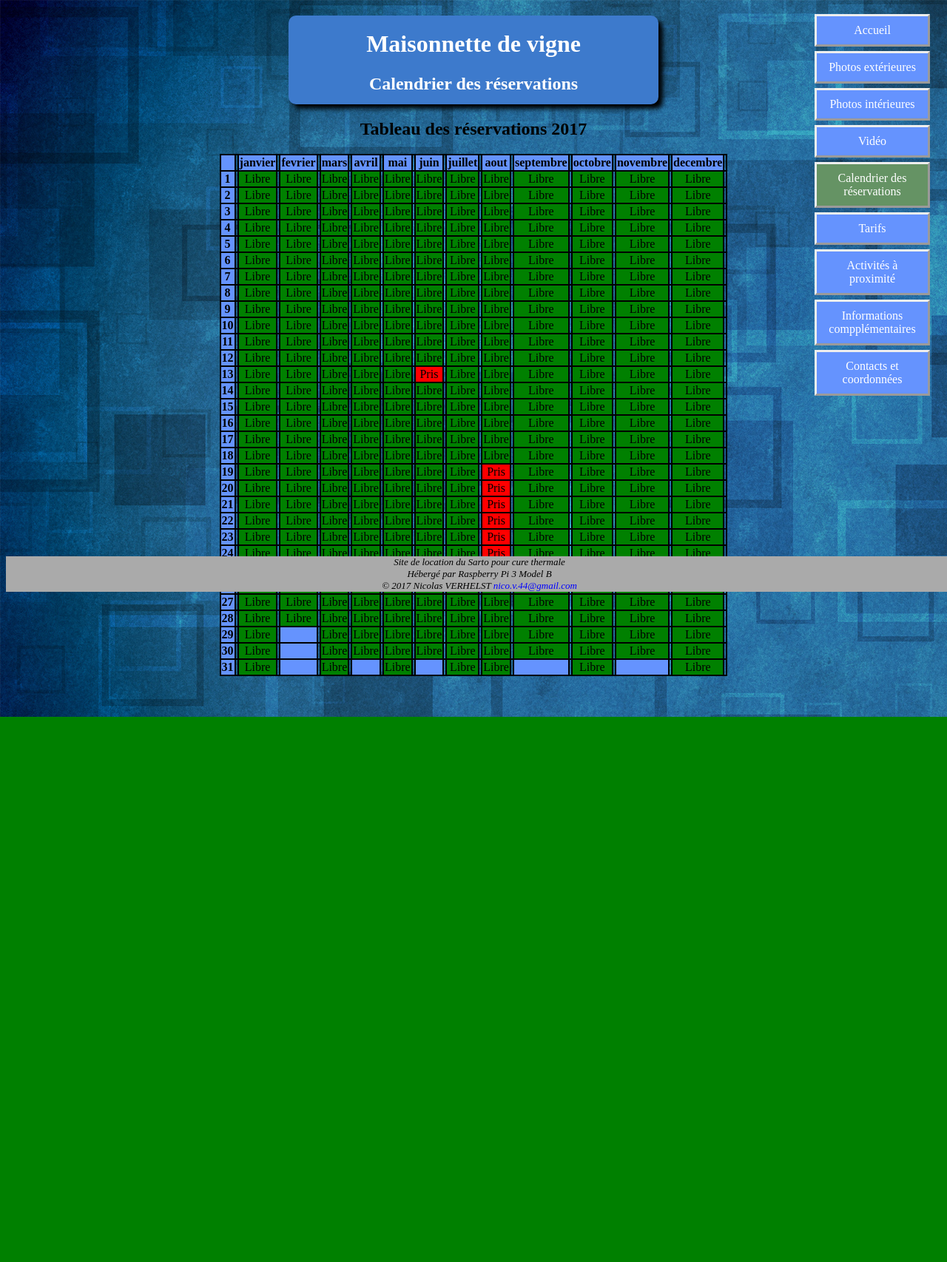
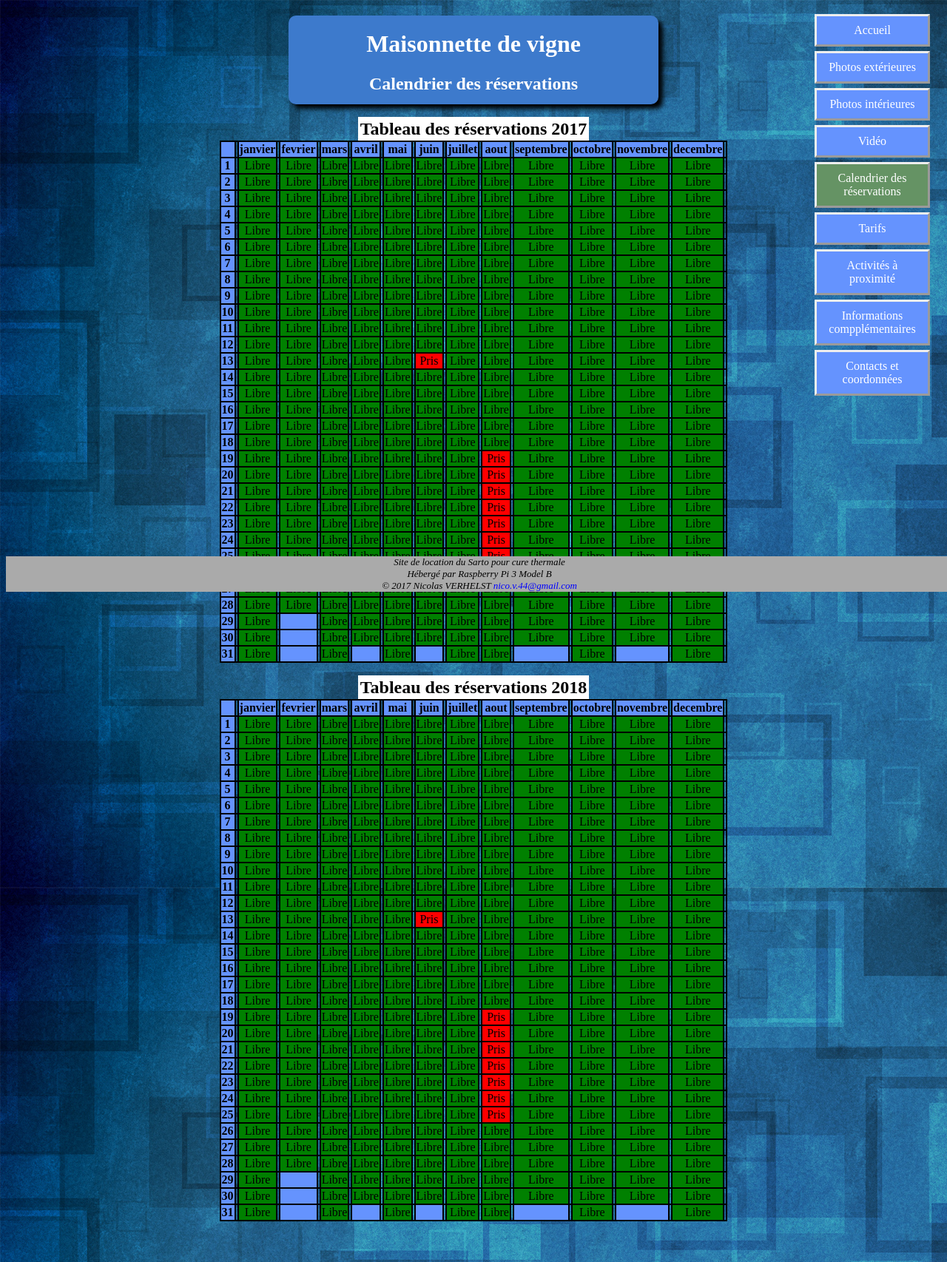
Before and after one commit to nicovv44/SiteSarto, a PHP site: page /calendrierResa.php in a window 1280 px wide. Shown: the whole page at 74% size. Before the commit the page ends 969 px from the top, so only its background shows below. Run offline with PHP 8.4, Linux system fonts and the light colour scheme.

Commit message:
Amelioration disposition photos, ajout calendrier 2018 et ajout titre par année

```diff
--- /dev/null
+++ b/calendrier2018.csv
@@ -0,0 +1,32 @@
+,janvier,fevrier,mars,avril,mai,juin,juillet,aout,septembre,octobre,novembre,decembre
+1,0,0,0,0,0,0,0,0,0,0,0,0
+2,0,0,0,0,0,0,0,0,0,0,0,0
+3,0,0,0,0,0,0,0,0,0,0,0,0
+4,0,0,0,0,0,0,0,0,0,0,0,0
+5,0,0,0,0,0,0,0,0,0,0,0,0
+6,0,0,0,0,0,0,0,0,0,0,0,0
+7,0,0,0,0,0,0,0,0,0,0,0,0
+8,0,0,0,0,0,0,0,0,0,0,0,0
+9,0,0,0,0,0,0,0,0,0,0,0,0
+10,0,0,0,0,0,0,0,0,0,0,0,0
+11,0,0,0,0,0,0,0,0,0,0,0,0
+12,0,0,0,0,0,0,0,0,0,0,0,0
+13,0,0,0,0,0,1,0,0,0,0,0,0
+14,0,0,0,0,0,0,0,0,0,0,0,0
+15,0,0,0,0,0,0,0,0,0,0,0,0
+16,0,0,0,0,0,0,0,0,0,0,0,0
+17,0,0,0,0,0,0,0,0,0,0,0,0
+18,0,0,0,0,0,0,0,0,0,0,0,0
+19,0,0,0,0,0,0,0,1,0,0,0,0
+20,0,0,0,0,0,0,0,1,0,0,0,0
+21,0,0,0,0,0,0,0,1,0,0,0,0
+22,0,0,0,0,0,0,0,1,0,0,0,0
+23,0,0,0,0,0,0,0,1,0,0,0,0
+24,0,0,0,0,0,0,0,1,0,0,0,0
+25,0,0,0,0,0,0,0,1,0,0,0,0
+26,0,0,0,0,0,0,0,0,0,0,0,0
+27,0,0,0,0,0,0,0,0,0,0,0,0
+28,0,0,0,0,0,0,0,0,0,0,0,0
+29,0,,0,0,0,0,0,0,0,0,0,0
+30,0,,0,0,0,0,0,0,0,0,0,0
+31,0,,0,,0,,0,0,,0,,0
--- a/calendrierResa.php
+++ b/calendrierResa.php
@@ -30,12 +30,13 @@
 
 
 
-		<h2 class="titreTableauResa">Tableau des réservations 2017</h2>
+
 		<div class="tableauxResa">
+			<h2 class="titreTableauResa"><span>Tableau des réservations 2017</span></h2>
 			<?php
 				$filename = 'calendrier2017.csv';
-				echo "<table>";
 				if (($handle = fopen($filename, "r")) !== FALSE) {
+					echo "<table>";
 					while (($data = fgetcsv($handle, 1000, ",")) !== FALSE) {
 						$num = count($data);
 						echo "<tr>";
@@ -53,8 +54,11 @@
 						echo "</tr>";
 					}
 					fclose($handle);
+					echo "</table>";
 				}
-				echo "</table>";
+				else {echo "<p style='color : red;'>Fichier $filename non  trouvé.</p>";}
+
+
 
 				echo "<style>
 					table{
@@ -73,6 +77,53 @@
 					}
 				</style>";
 			?>
+
+			<h2 class="titreTableauResa"><span>Tableau des réservations 2018</span></h2>
+			<?php
+				$filename = 'calendrier2018.csv';
+				if (($handle = fopen($filename, "r")) !== FALSE) {
+					echo "<table>";
+					while (($data = fgetcsv($handle, 1000, ",")) !== FALSE) {
+						$num = count($data);
+						echo "<tr>";
+						for ($c=0; $c < $num; $c++) {
+							if($data[$c] === '0'){
+								echo "<td style='background-color: green'>" . "Libre" . "<td/>";
+							}
+							else if($data[$c] === '1' && $c!=0){
+								echo "<td style='background-color: red'>" . "Pris" . "<td/>";
+							}
+							else if(!($data[$c] === ' ')){
+								echo "<td style='background-color: rgb(101,147,254); font-weight: bold;'>" . $data[$c] . "<td/>";
+							}
+						}
+						echo "</tr>";
+					}
+					fclose($handle);
+					echo "</table>";
+				}
+				else {echo "<p style='color : red;'>Fichier $filename non  trouvé.</p>";}
+
+
+
+				echo "<style>
+					table{
+						border-collapse: collapse;
+						text-align: center;
+						margin: auto;
+					}
+					tr{
+						border: 2px solid black;
+					}
+					th{
+						border: 2px solid black;
+					}
+					td{
+						border: 2px solid black;
+					}
+				</style>";
+			?>
+
 		</div>
 
 
--- a/index.php
+++ b/index.php
@@ -36,7 +36,7 @@
 		<footer>
 			Site de location du Sarto pour cure thermale<br/>
 			Hébergé par Raspberry Pi 3 Model B<br/>
-			&copy; 2017 Nicolas VERHELST <a href="mailto:nico.v.44@gmail.com">nico.v.44@gmail.com</a><br/>
+			&copy; 2017 Webmaster : Nicolas VERHELST <a href="mailto:nico.v.44@gmail.com">nico.v.44@gmail.com</a><br/>
 			Nombre de visites :
 			<?php
 				//=================================================================
--- a/style1.css
+++ b/style1.css
@@ -121,7 +121,8 @@ a:visited{
 	margin-right: 176px;
 	margin-bottom: 0px;
 	display: flex;
-	flex-wrap: wrap;
+	flex-wrap: wrap;/*Pour que les photos passent àa la ligne*/
+	justify-content: center;/*Pour que les photos soient centrées dans le blocPhotos*/
 }
 
 .blocPhotos  img{
@@ -166,6 +167,12 @@ a:visited{
 
 .titreTableauResa{
 	text-align: center;
+	margin-bottom: 2px;
+}
+
+.titreTableauResa span{
+	background-color: white;
+	padding: 3px;
 }
 
 .blocInfo{
```
